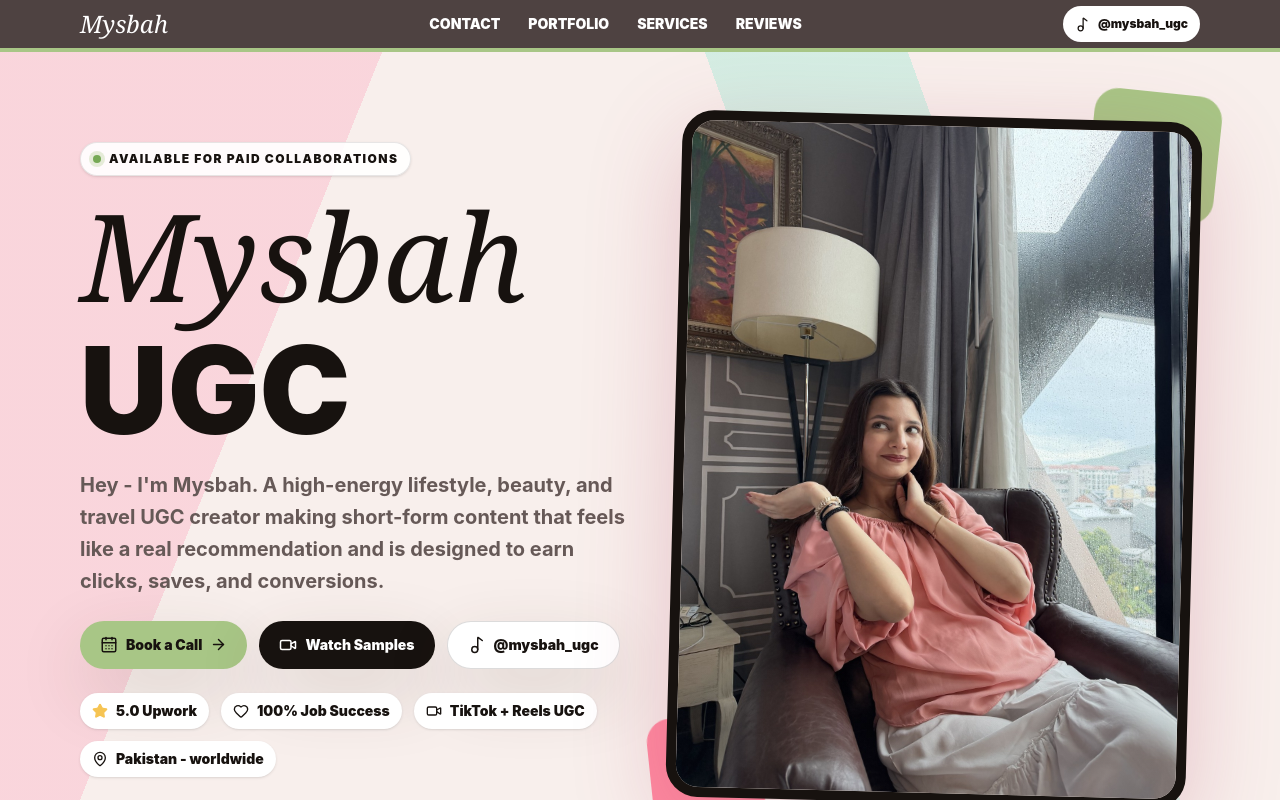
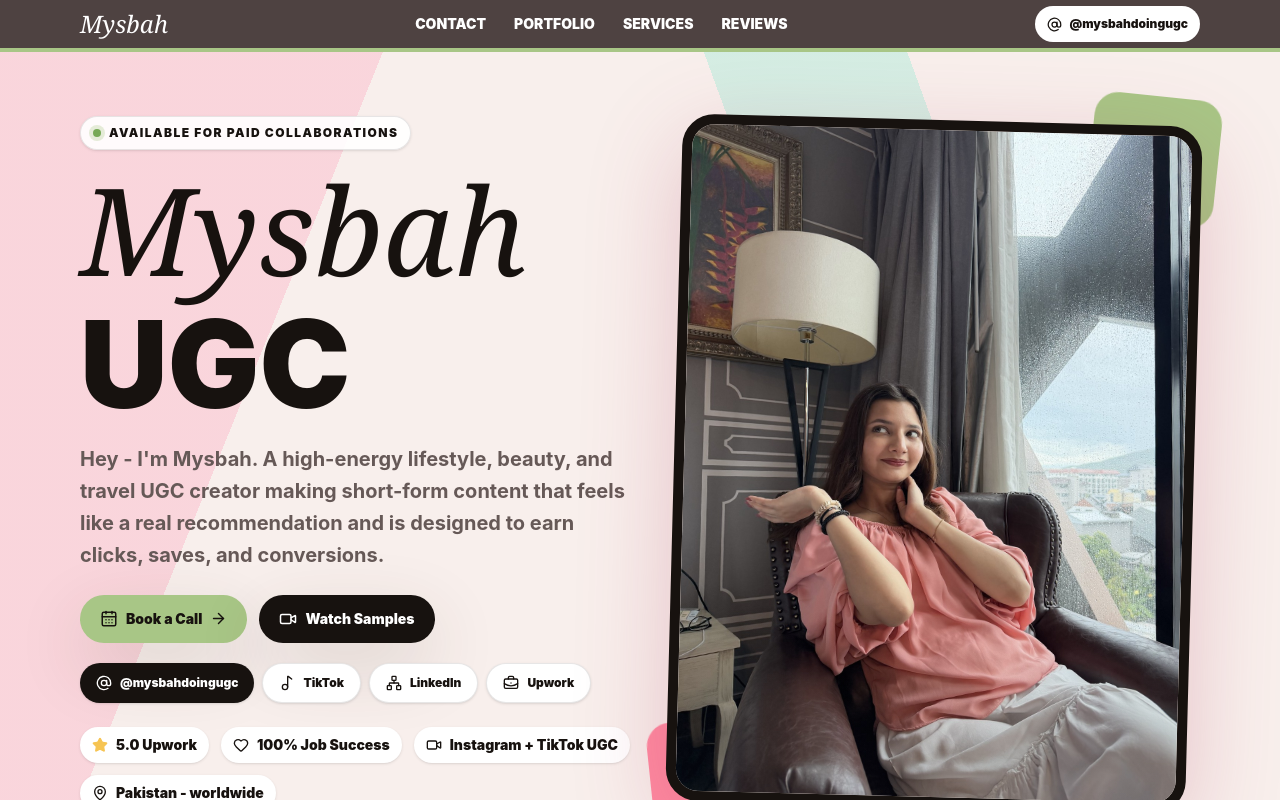
Before and after one commit to Assembler-Fourier/ugcbymysbah, a Next.js app: page / in a window 1280 px wide. Shown: the top 800 px of the page. Built offline with nearby package versions, Linux system fonts and the light colour scheme.

Commit message:
Add Instagram-first social links

```diff
--- a/app/layout.tsx
+++ b/app/layout.tsx
@@ -10,11 +10,13 @@ export const metadata: Metadata = {
     template: "%s | UGC by Mysbah",
   },
   description:
-    "Short, creative UGC landing page for Mysbah, a lifestyle, beauty, and travel UGC creator making TikTok and Reels content that feels real and performs like paid media.",
+    "Short, creative UGC landing page for Mysbah, a lifestyle, beauty, and travel UGC creator making Instagram Reels, TikTok, and short-form content that feels real and performs like paid media.",
   keywords: [
     "UGC creator",
     "TikTok ad creator",
     "Reels ad creator",
+    "Instagram UGC creator",
+    "Instagram Reels creator",
     "short-form video creator",
     "beauty UGC creator",
     "skincare UGC creator",
@@ -34,7 +36,7 @@ export const metadata: Metadata = {
   openGraph: {
     title: "UGC by Mysbah | Lifestyle, Beauty & Travel Creator",
     description:
-      "Content that does not look like an ad, but performs like one. Lifestyle, beauty, travel, product demos, testimonials, and short-form UGC.",
+      "Content that does not look like an ad, but performs like one. Lifestyle, beauty, travel, Instagram Reels, TikTok, product demos, testimonials, and short-form UGC.",
     url: siteUrl,
     siteName: "UGC by Mysbah",
     images: [
@@ -50,7 +52,7 @@ export const metadata: Metadata = {
   },
   twitter: {
     card: "summary_large_image",
-    title: "UGC by Mysbah | TikTok & Reels UGC Creator",
+    title: "UGC by Mysbah | Instagram Reels & TikTok UGC Creator",
     description:
       "Lifestyle, beauty, and travel UGC that feels real and performs like paid media.",
     images: ["/images/00-main-profile-photo.jpeg"],
--- a/app/page.tsx
+++ b/app/page.tsx
@@ -4,6 +4,7 @@ import Image from "next/image";
 import Link from "next/link";
 import {
   ArrowRight,
+  AtSign,
   BriefcaseBusiness,
   CalendarDays,
   Camera,
@@ -35,6 +36,7 @@ const navItems = [
 const linkedinUrl = "https://www.linkedin.com/in/misbah-ahmad-401076214/";
 const upworkUrl =
   "https://www.upwork.com/freelancers/~010ac3ca797266679e";
+const instagramUrl = "https://www.instagram.com/mysbahdoingugc/";
 const tiktokUrl = "https://www.tiktok.com/@mysbah_ugc";
 const bookCallLink =
   "mailto:misbahugcwork@gmail.com?subject=Book%20a%20Call%20with%20Mysbah";
@@ -147,6 +149,7 @@ const verifiedReviewCards = [
 ];
 
 const socialLinks = [
+  { label: "Instagram", href: instagramUrl, icon: AtSign },
   { label: "TikTok", href: tiktokUrl, icon: Music2 },
   { label: "LinkedIn", href: linkedinUrl, icon: Network },
   { label: "Upwork", href: upworkUrl, icon: BriefcaseBusiness },
@@ -155,12 +158,15 @@ const socialLinks = [
 
 function ProofTicker() {
   const proofItems = [
+    "@mysbahdoingugc on Instagram",
+    "Instagram-first UGC creator",
+    "@mysbah_ugc on TikTok",
     "5.0 (5) Upwork rating",
     "100% Job Success",
     "Rising Talent on Upwork",
     "8 Upwork jobs",
-    "UGC Creator | TikTok & short-form ads",
-    "@mysbah_ugc on TikTok",
+    "LinkedIn profile proof",
+    "UGC Creator | Reels, TikTok & short-form ads",
   ];
 
   return (
@@ -270,14 +276,14 @@ export default function Home() {
             ))}
           </nav>
           <Link
-            href={tiktokUrl}
+            href={instagramUrl}
             target="_blank"
             rel="noreferrer"
-            aria-label="Follow Mysbah on TikTok at @mysbah_ugc"
+            aria-label="Follow Mysbah on Instagram at @mysbahdoingugc"
             className="focus-ring hidden min-h-9 shrink-0 items-center gap-2 rounded-full bg-white px-3 text-xs font-black text-[#17120f] transition hover:-translate-y-0.5 hover:bg-[#a8c686] lg:inline-flex"
           >
-            <Music2 aria-hidden="true" size={15} />
-            @mysbah_ugc
+            <AtSign aria-hidden="true" size={15} />
+            @mysbahdoingugc
           </Link>
         </div>
       </header>
@@ -331,15 +337,29 @@ export default function Home() {
                 <Video aria-hidden="true" size={18} />
                 Watch Samples
               </Link>
-              <Link
-                href={tiktokUrl}
-                target="_blank"
-                rel="noreferrer"
-                className="focus-ring col-span-2 inline-flex min-h-11 items-center justify-center gap-2 rounded-full border border-[#17120f]/15 bg-white px-5 text-sm font-black shadow-soft transition hover:-translate-y-1 hover:border-[#b54868]/40 sm:col-auto sm:min-h-12"
-              >
-                <Music2 aria-hidden="true" size={18} />
-                @mysbah_ugc
-              </Link>
+            </div>
+
+            <div className="mt-5 flex flex-wrap gap-2">
+              {socialLinks
+                .filter((link) => link.label !== "Email")
+                .map((link) => (
+                  <Link
+                    key={link.label}
+                    href={link.href}
+                    target="_blank"
+                    rel="noreferrer"
+                    className={`focus-ring inline-flex min-h-10 items-center justify-center gap-2 rounded-full px-4 text-xs font-black shadow-sm transition hover:-translate-y-1 ${
+                      link.label === "Instagram"
+                        ? "bg-[#17120f] text-white hover:bg-[#b54868]"
+                        : "border border-[#17120f]/10 bg-white text-[#17120f] hover:border-[#b54868]/40"
+                    }`}
+                  >
+                    <link.icon aria-hidden="true" size={16} />
+                    {link.label === "Instagram"
+                      ? "@mysbahdoingugc"
+                      : link.label}
+                  </Link>
+                ))}
             </div>
 
             <div className="mt-6 flex flex-nowrap gap-3 overflow-x-auto pb-2 text-sm font-black [scrollbar-width:none] [&::-webkit-scrollbar]:hidden sm:flex-wrap sm:overflow-visible sm:pb-0">
@@ -357,7 +377,7 @@ export default function Home() {
               </span>
               <span className="inline-flex shrink-0 items-center gap-2 rounded-full bg-white px-3 py-2 shadow-sm">
                 <Video aria-hidden="true" size={16} />
-                TikTok + Reels UGC
+                Instagram + TikTok UGC
               </span>
               <span className="inline-flex shrink-0 items-center gap-2 rounded-full bg-white px-3 py-2 shadow-sm">
                 <MapPin aria-hidden="true" size={16} />
@@ -512,13 +532,13 @@ export default function Home() {
               <ArrowRight aria-hidden="true" size={17} />
             </Link>
             <Link
-              href={tiktokUrl}
+              href={instagramUrl}
               target="_blank"
               rel="noreferrer"
               className="focus-ring inline-flex min-h-12 items-center justify-center gap-2 rounded-full border border-[#17120f]/16 bg-white/82 px-6 text-sm font-black transition hover:-translate-y-1 hover:bg-white"
             >
-              <Music2 aria-hidden="true" size={18} />
-              See @mysbah_ugc
+              <AtSign aria-hidden="true" size={18} />
+              See @mysbahdoingugc
             </Link>
           </div>
         </div>
@@ -567,6 +587,15 @@ export default function Home() {
                 Verify the public proof and professional profile here.
               </p>
               <div className="flex flex-col gap-2 sm:flex-row">
+                <Link
+                  href={instagramUrl}
+                  target="_blank"
+                  rel="noreferrer"
+                  className="focus-ring inline-flex items-center justify-center gap-2 rounded-full bg-[#a8c686] px-4 py-2.5 text-sm font-black text-[#17120f] transition hover:bg-white"
+                >
+                  Instagram
+                  <ExternalLink aria-hidden="true" size={15} />
+                </Link>
                 <Link
                   href={upworkUrl}
                   target="_blank"
--- a/data/site.ts
+++ b/data/site.ts
@@ -280,6 +280,10 @@ export const testimonialPlaceholders = [
 ];
 
 export const socialLinks = [
+  {
+    label: "Instagram",
+    href: "https://www.instagram.com/mysbahdoingugc/",
+  },
   { label: "TikTok", href: "https://www.tiktok.com/@mysbah_ugc" },
   {
     label: "LinkedIn",
```
Also changed, not shown: 1 other file (tests, documents, lock files or other folders).
